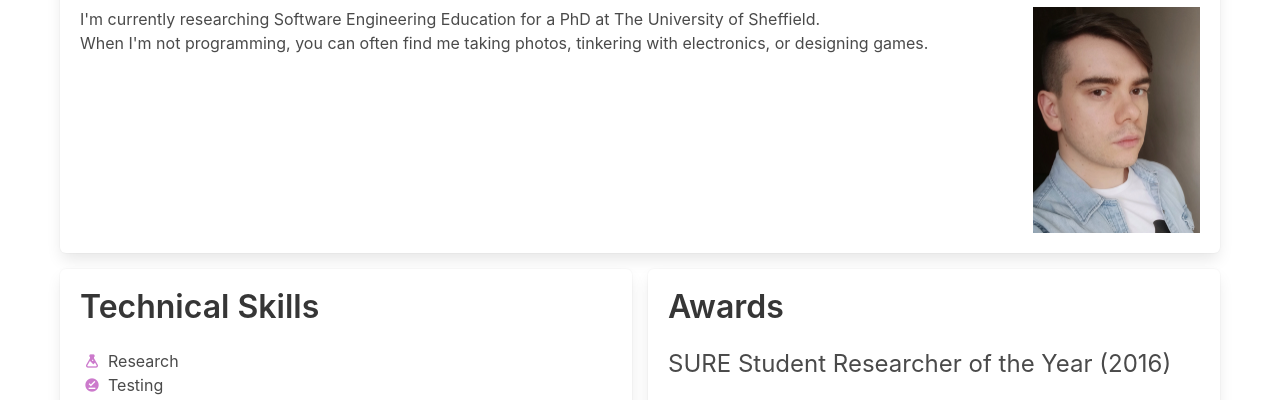
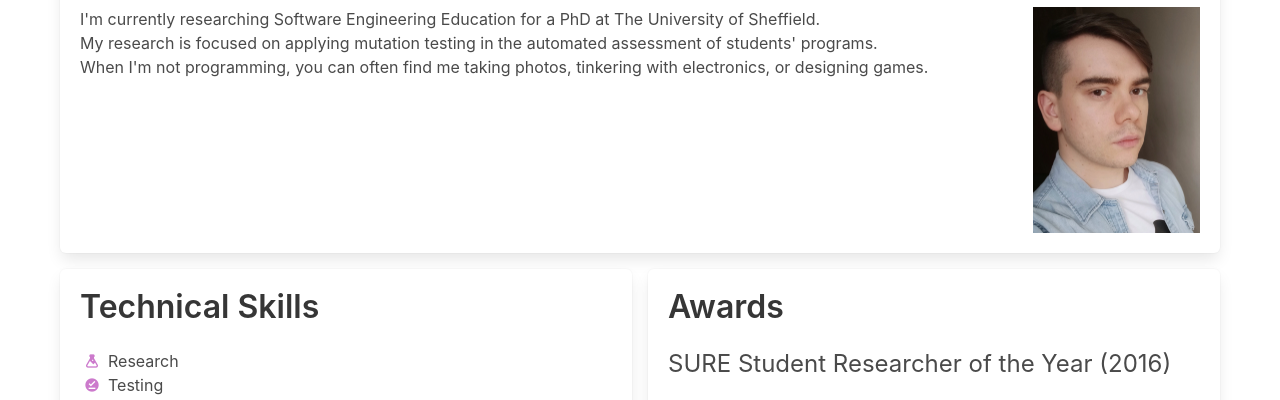
Before and after one commit to ben-clegg/ben-clegg.github.io, an Eleventy site: page index.njk in a window 1280 px wide. Shown: the part 412-812 px from the top of the page. Built offline with nearby package versions, Linux system fonts and the light colour scheme; Eleventy itself is replaced by a stand-in of ours; files that its build step writes are made by us from their sources.

Commit message:
added summary of research to bio

```diff
--- a/index.njk
+++ b/index.njk
@@ -25,6 +25,7 @@ experienceItems: [
           <div class=columns>
             <div class="column is-10">
               <p>I'm currently researching Software Engineering Education for a PhD at The University of Sheffield.</p>
+              <p>My research is focused on applying mutation testing in the automated assessment of students' programs.</p>
               <p>When I'm not programming, you can often find me taking photos, tinkering with electronics, or designing games.</p>
             </div>
             <div class="column is-2">
```
